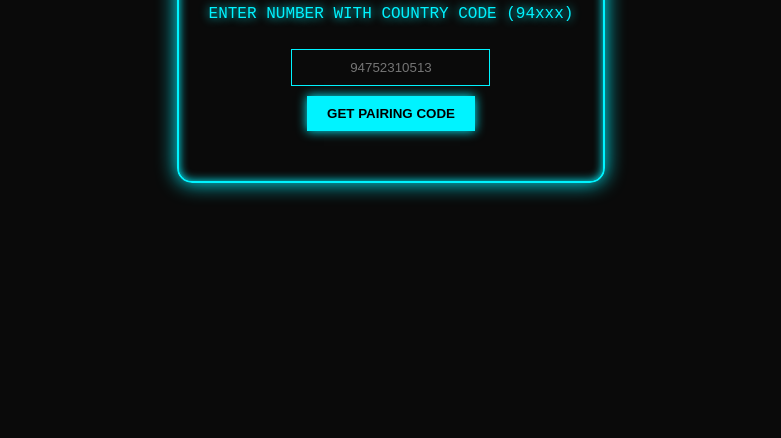
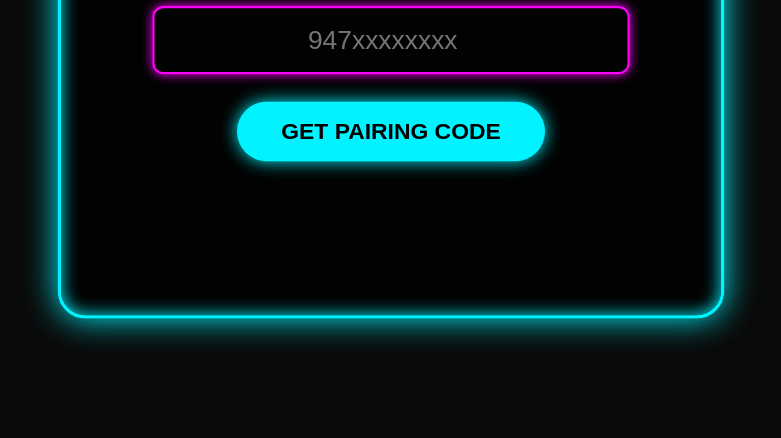
Before and after one commit to kushanthag-maker/lucifer-v1, a website: page index.html in a window 1280 px wide. Shown: the part 362-800 px from the top of the page, without its empty margins (249-1030 px from the left). Drawn offline with Linux system fonts and the light colour scheme.

Commit message:
Enhance index.html with styling and content updates

```diff
--- a/index.html
+++ b/index.html
@@ -1,54 +1,126 @@
 <!DOCTYPE html>
-<html>
+<html lang="en">
 <head>
-    <title>LUCIFER-MD PAIRING</title>
+    <meta charset="UTF-8">
+    <meta name="viewport" content="width=device-width, initial-scale=1.0">
+    <title>LUCIFER-MD V26 PAIRING</title>
     <style>
+        :root {
+            --neon-cyan: #00f3ff;
+            --neon-pink: #ff00ff;
+            --bg-dark: #0a0a0a;
+        }
+
         body {
-            background: #0a0a0a;
-            color: #00f3ff;
-            font-family: 'Courier New', Courier, monospace;
+            background: var(--bg-dark);
+            color: white;
+            font-family: 'Segoe UI', Roboto, Helvetica, Arial, sans-serif;
             display: flex;
             justify-content: center;
             align-items: center;
-            height: 100vh;
+            min-height: 100vh;
             margin: 0;
-            text-shadow: 0 0 10px #00f3ff;
+            overflow: hidden;
         }
+
         .container {
-            border: 2px solid #00f3ff;
-            padding: 30px;
-            box-shadow: 0 0 20px #00f3ff, inset 0 0 10px #00f3ff;
-            border-radius: 15px;
+            background: rgba(0, 0, 0, 0.8);
+            border: 3px solid var(--neon-cyan);
+            padding: 50px; /* Padding එක වැඩි කළා UI එක ලොකු වෙන්න */
+            box-shadow: 0 0 30px var(--neon-cyan), inset 0 0 15px var(--neon-cyan);
+            border-radius: 25px;
             text-align: center;
+            max-width: 500px;
+            width: 90%;
+            transform: scale(1.1); /* මුළු UI එකම 10% ක් zoom කළා */
         }
+
+        h1 {
+            color: var(--neon-cyan);
+            font-size: 3rem; /* හෙඩින් එක ලොකු කළා */
+            margin-bottom: 10px;
+            text-shadow: 0 0 20px var(--neon-cyan);
+            font-weight: 800;
+        }
+
+        p {
+            font-size: 1.2rem;
+            color: #ccc;
+            margin-bottom: 30px;
+        }
+
         input {
             background: transparent;
-            border: 1px solid #00f3ff;
+            border: 2px solid var(--neon-pink);
             color: white;
-            padding: 10px;
-            margin: 10px;
+            padding: 15px;
+            font-size: 1.5rem; /* Input text එක ලොකු කළා */
+            width: 80%;
+            border-radius: 10px;
             outline: none;
             text-align: center;
+            margin-bottom: 25px;
+            box-shadow: 0 0 10px var(--neon-pink);
+            transition: 0.3s;
         }
+
+        input:focus {
+            box-shadow: 0 0 25px var(--neon-pink);
+            border-color: #fff;
+        }
+
         button {
-            background: #00f3ff;
+            background: var(--neon-cyan);
             color: black;
             border: none;
-            padding: 10px 20px;
+            padding: 15px 40px;
+            font-size: 1.3rem;
+            font-weight: bold;
+            border-radius: 50px;
             cursor: pointer;
+            text-transform: uppercase;
+            box-shadow: 0 0 15px var(--neon-cyan);
+            transition: 0.4s;
+        }
+
+        button:hover {
+            background: white;
+            box-shadow: 0 0 30px white;
+            transform: translateY(-5px);
+        }
+
+        #result {
+            margin-top: 40px;
+            font-size: 3rem; /* Pairing Code එක ගොඩක් ලොකුවට පේන්න */
             font-weight: bold;
-            box-shadow: 0 0 10px #00f3ff;
+            color: var(--neon-pink);
+            text-shadow: 0 0 25px var(--neon-pink);
+            letter-spacing: 8px;
+            min-height: 50px;
         }
-        #result { margin-top: 20px; font-size: 25px; letter-spacing: 5px; color: #ff00ff; }
+
+        /* Loading Animation */
+        .loading {
+            font-size: 1.2rem;
+            color: var(--neon-cyan);
+            animation: blink 1s infinite;
+        }
+
+        @keyframes blink {
+            50% { opacity: 0; }
+        }
     </style>
 </head>
 <body>
+
     <div class="container">
-        <h1>LUCIFER-MD V26</h1>
-        <p>ENTER NUMBER WITH COUNTRY CODE (94xxx)</p>
-        <input type="text" id="num" placeholder="94752310513">
+        <h1>LUCIFER-MD</h1>
+        <p>Enter number with country code (e.g. 94752310513)</p>
+
+        <input type="number" id="num" placeholder="947xxxxxxxx" required>
         <br>
-        <button onclick="getCode()">GET PAIRING CODE</button>
+        <button onclick="getCode()">Get Pairing Code</button>
+
         <div id="result"></div>
     </div>
 
@@ -56,15 +128,29 @@
         async function getCode() {
             const num = document.getElementById('num').value;
             const resDiv = document.getElementById('result');
-            resDiv.innerText = "GENERATING...";
 
-            const response = await fetch(`/pairing?number=${num}`);
-            const data = await response.json();
+            if (!num) {
+                resDiv.style.fontSize = "1.5rem";
+                resDiv.innerText = "ENTER NUMBER!";
+                return;
+            }
 
-            if(data.code) {
-                resDiv.innerText = data.code;
-            } else {
-                resDiv.innerText = "ERROR!";
+            resDiv.innerHTML = '<span class="loading">GENERATING...</span>';
+
+            try {
+                const response = await fetch(`/pairing?number=${num}`);
+                const data = await response.json();
+
+                if (data.code) {
+                    resDiv.style.fontSize = "3rem";
+                    resDiv.innerText = data.code;
+                } else {
+                    resDiv.style.fontSize = "1.5rem";
+                    resDiv.innerText = data.error || "ERROR!";
+                }
+            } catch (err) {
+                resDiv.style.fontSize = "1.5rem";
+                resDiv.innerText = "SERVER DOWN!";
             }
         }
     </script>
```
